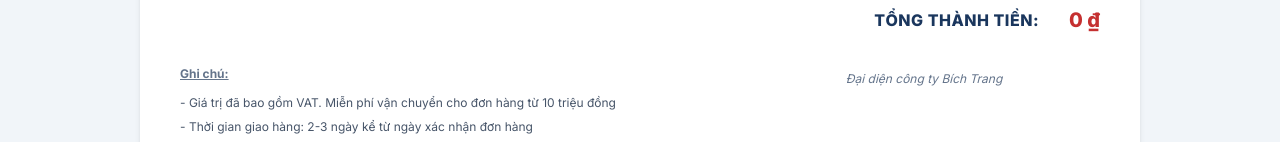
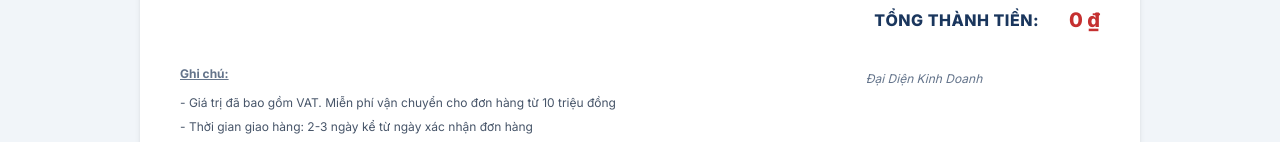
Before and after one commit to aicathanh/app-bao-gia-son, a React (Vite) app: page / in a window 1280 px wide. Shown: the part 570-712 px from the top of the page. Built offline with nearby package versions, Linux system fonts and the light colour scheme.

Commit message:
Update footer signature title

```diff
--- a/src/App.jsx
+++ b/src/App.jsx
@@ -455,7 +455,7 @@ const App = () => {
                             />
                         </div>
                         <div style={{textAlign: 'center', display: 'flex', flexDirection: 'column', justifyContent: 'flex-start', paddingTop: '5px'}}>
-                            <div style={{fontStyle: 'italic', color: '#64748b', marginBottom: '60px'}}>Đại diện công ty Bích Trang</div>
+                            <div style={{fontStyle: 'italic', color: '#64748b', marginBottom: '60px'}}>Đại Diện Kinh Doanh</div>
                             <div style={{fontWeight: '900', textTransform: 'uppercase', color: '#1A365D'}}>Nguyễn Xuân Thanh</div>
                         </div>
                     </div>
```
